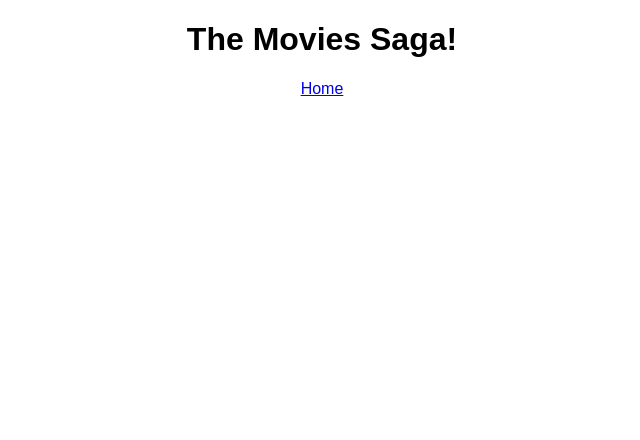
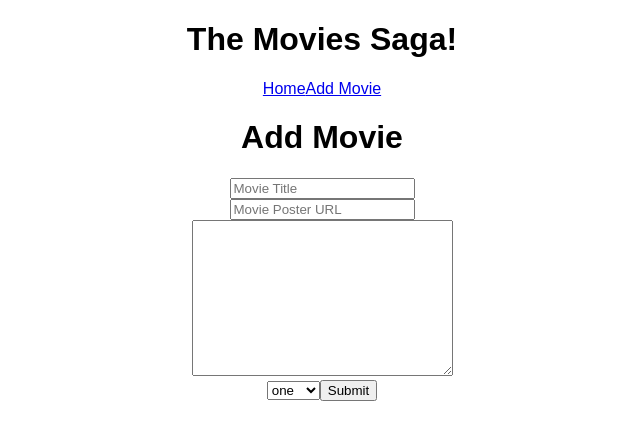
Before and after one commit to Emerfoll/Movie-App, a React (Create React App) app: page /#/addMovie in a window 1280 px wide. Shown: the top 440 px of the page, without its empty margins (318-958 px from the left). Built offline with nearby package versions, Linux system fonts and the light colour scheme.

Commit message:
Layout for add movie made.

```diff
--- /dev/null
+++ b/src/components/AddMovie/AddMovie.jsx
@@ -0,0 +1,61 @@
+import { useState } from 'react';
+import { useDispatch, useSelector } from 'react-redux';
+import { useEffect } from 'react';
+
+
+function AddMovie(params) {
+
+    const [movieTitle, setMovieTitle] = useState('')
+
+    const handleSubmit = (event) => {
+        event.preventDefault();
+        if (movieTitle !== '') {
+            console.log(movieTitle, 'submitted');
+        }
+       else( alert('Please fill out "Airline Name"'))
+       setMovieTitle('')
+    }
+
+    return (
+        <>
+            <h1>Add Movie</h1>
+
+            <form onSubmit={handleSubmit}>
+                <div>
+                    <input
+                    type="text"
+                    placeholder="Movie Title"
+                    value={movieTitle}
+                    onChange={(event) => setMovieTitle(event.target.value)}/>
+                </div>
+                <div>
+                    <input
+                    type="text"
+                    placeholder="Movie Poster URL"
+
+                    />
+                </div>
+                <div>
+                    <textarea
+                    name="description"
+                    id=""
+                    cols="30" rows="10"
+
+                    ></textarea>
+                </div>
+                <select name="genre" id="genre">
+                    <option>one</option>
+                    <option>two</option>
+                    <option>three</option>
+                    <option>four</option>
+                    <option>five</option>
+                    <option>six</option>
+                </select>
+                <button onClick={handleSubmit}>Submit</button>
+            </form>
+
+        </>
+    )
+}
+
+export default AddMovie;
--- a/src/components/App/App.js
+++ b/src/components/App/App.js
@@ -1,15 +1,25 @@
-import {HashRouter as Router, Route, Link} from 'react-router-dom';
+import React, { useEffect } from 'react';
+import { useDispatch, useSelector } from 'react-redux';
+import { HashRouter as Router, Route, Link } from 'react-router-dom';
 import './App.css';
 import MovieList from '../MovieList/MovieList'
 import MovieDetails from '../MovieDetails/MovieDetails'
+import AddMovie from '../AddMovie/AddMovie.jsx'
+
 
 function App() {
+
+  const dispatch = useDispatch();
+
+
+
   return (
     <div className="App">
       <h1>The Movies Saga!</h1>
       <Router>
         <nav>
           <Link to='/'>Home</Link>
+          <Link to='/addMovie'>Add Movie</Link>
         </nav>
         <Route path="/" exact>
           <MovieList />
@@ -21,6 +31,9 @@ function App() {
         </Route>
 
         {/* Add Movie page */}
+        <Route path="/addMovie">
+          <AddMovie />
+        </Route>
       </Router>
     </div>
   );
--- a/src/components/MovieDetails/MovieDetails.jsx
+++ b/src/components/MovieDetails/MovieDetails.jsx
@@ -5,29 +5,34 @@ import {
     HashRouter as Router,
     Route,
     useParams
-  } from "react-router-dom";
-
+} from "react-router-dom";
 
 function MovieDetails(params) {
-
-    useEffect(() => {
-        dispatch({ type: 'FETCH_MOVIES' });
-    }, []);
 
     const movies = useSelector(store => store.movies);
     const dispatch = useDispatch();
     const history = useHistory();
     const { id } = useParams();
-    const movie = movies[id-1]
+    const movie = movies[id - 1]
+
+    useEffect(() => {
+        dispatch({ type: 'FETCH_MOVIES' });
+        dispatch({ type: 'GET_THE_DETS', payload: id });
+    }, []);
 
 
-
+    console.log(movies);
+    console.log(id);
     console.log(movie);
 
-    return(
+    return (
         <>
-        <h1>MovieDetails for move {movie.title}</h1>
-        <p>{movie.description}</p>
+
+            <h1>MovieDetails for movie {movie?.title}</h1>
+            <img
+                src={movie?.poster}
+                alt={movie?.title} />
+            <p>{movie?.description}</p>
 
         </>
     )
--- a/src/components/MovieItem/MovieItem.jsx
+++ b/src/components/MovieItem/MovieItem.jsx
@@ -4,7 +4,7 @@ import { useHistory } from 'react-router-dom';
 
 
 
-function MovieItem({movie}) {
+function MovieItem({ movie }) {
 
     const dispatch = useDispatch();
     const history = useHistory();
@@ -14,12 +14,10 @@ function MovieItem({movie}) {
         let title = movie.title
         console.log('Movie clicked', movieId, title);
         history.push(`/details/${movieId}`)
-        // dispatch({type: 'GET_THE_DETS', payload: movieId })
+
     }
 
-    useEffect(() => {
-        dispatch({ type: 'FETCH_MOVIES' });
-    }, []);
+
 
 
     return (
--- a/src/components/MovieList/MovieList.jsx
+++ b/src/components/MovieList/MovieList.jsx
@@ -15,7 +15,6 @@ function MovieList() {
         dispatch({ type: 'FETCH_MOVIES' });
     }, []);
 
-    console.log(movies);
 
     return (
         <main>
--- a/src/index.js
+++ b/src/index.js
@@ -17,7 +17,6 @@ import axios from 'axios';
 // Create the rootSaga generator function
 function* rootSaga() {
     yield takeEvery('FETCH_MOVIES', fetchAllMovies);
-    yield takeEvery('GET_THE_DETS', getMovieDetails)
 }
 
 function* fetchAllMovies() {
@@ -31,16 +30,17 @@ function* fetchAllMovies() {
     }
 }
 
-function* getMovieDetails(params) {
+function* getGenres() {
+    // get all genres from the DB
     try {
-        console.log('Getting details');
-        const results = yield axios.get('/movie')
-        console.log('in getMovieDetails', results);
-        yield put({ type: 'GET_THE_DETS', payload: results })
-    } catch (err) {
-        console.log(err);
+        const genres = yield axios.get('/api/genre');
+        console.log('get genres:', genres.data);
+        yield put({ type: 'SET_GENRES', payload: genres.data });
+    } catch {
+        console.log('get all genres error');
     }
 }
+
 
 
 // ------- End of Sagas
@@ -57,6 +57,8 @@ const movies = (state = [], action) => {
             return state;
     }
 }
+
+
 
 // Used to store the movie genres
 const genres = (state = [], action) => {
```
Also changed, not shown: 1 other file (tests, documents, lock files or other folders).
